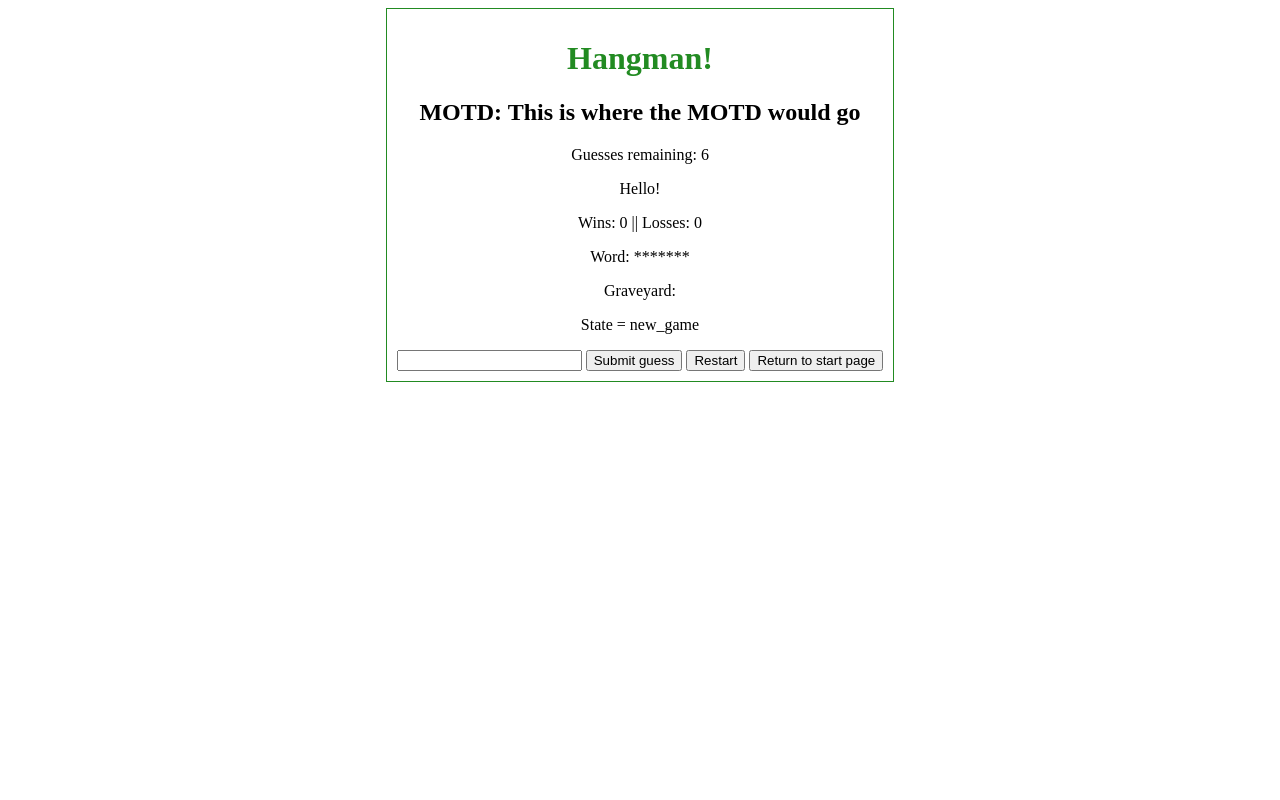
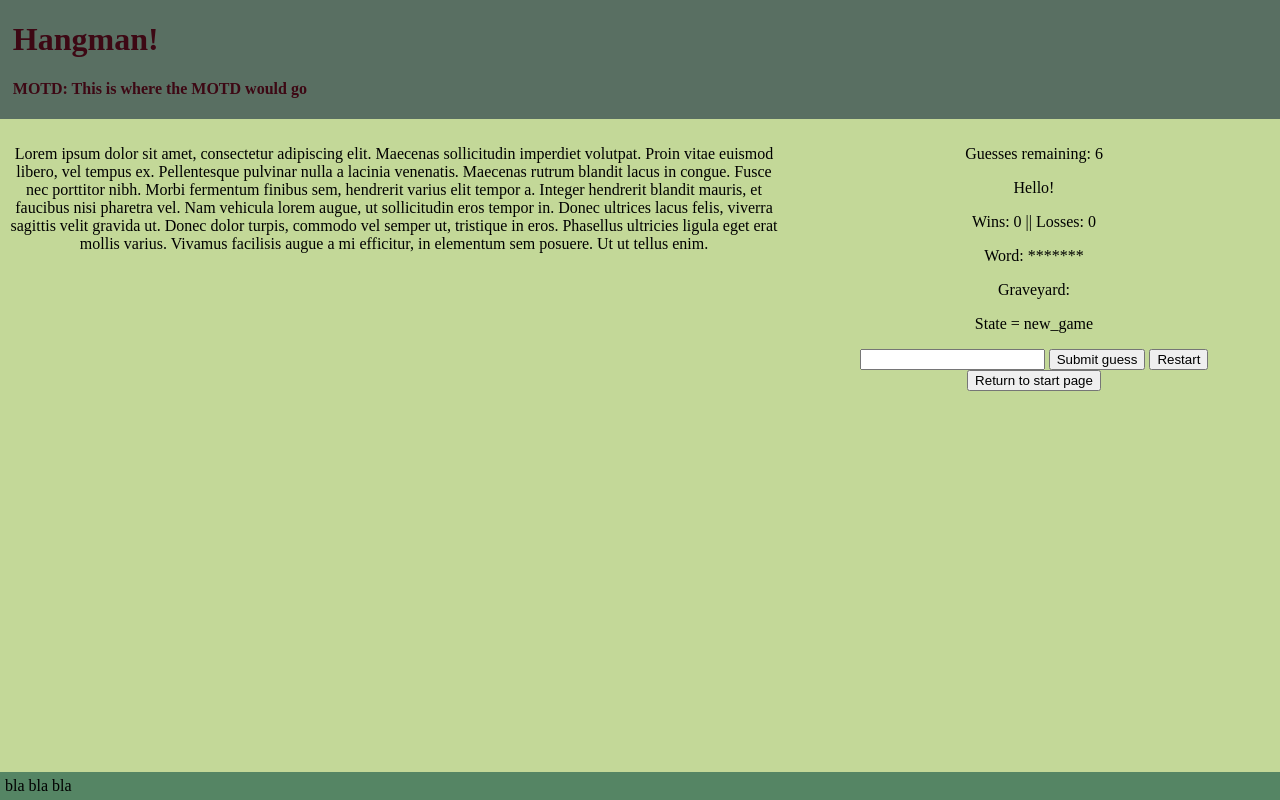
Before and after one commit to strnge/flask_hangman, a Flask app: page /init in a window 1280 px wide. Run offline with Flask 3, Linux system fonts and the light colour scheme.

Commit message:
UI updates, added section for graphics currently with placeholder lorem ipsum text

```diff
--- a/static/styles/styles.css
+++ b/static/styles/styles.css
@@ -1,27 +1,63 @@
-h1 {
-    color :forestgreen;
+h1,h2,h4 {
+    color: #3D0814;
 }
 
-#main_container {
-    width:100%;
-    display:flex;
-    justify-content: center;
+html,body {
+    height: 100%;
 }
 
-#inner_container {
-    max-width: 50%;
+body{
+    margin: 0;
+    display: flex;
+    flex-direction: column;
+    background-color: #D6C9AE;
+}
+
+.header {
+    background-color: #596F62;
+    justify-content: left;
+    padding-left: 1%;
+}
+
+.footer {
+    background-color: #558564;
+    justify-content: left;
+    padding: 5px;
+    flex-shrink: 0;
+}
+
+.main_container {
+    width: 100%;
+    display: flex;
+    justify-content: center;
+    flex: 1 0 auto;
+}
+
+.image_container {
+    background-color: #C3D898;
+    max-width: 60%;
     text-align: center;
     margin:0 auto;
     padding: 10px;
-    border: 0.1em solid forestgreen;
+}
+
+.menu_container {
+    background-color: #C3D898;
+    width: 100%;
+    text-align: center;
+    margin:0 auto;
+    padding: 10px;
 }
 
 @media(max-width: 767px) {
-    #inner_container {
+    .inner_container {
         max-width: 300px;
         text-align: center;
         margin:0 auto;
         padding: 10px;
-        border: 0.1em solid forestgreen;
+    }
+    .header {
+        text-align: center;
+        max-width: 767px;
     }
 }
--- a/templates/index.html
+++ b/templates/index.html
@@ -7,11 +7,20 @@
     <title>Hangman!</title>
     <script src="{{ url_for('static',filename='app.js') }}"></script>
 </head>
+<header class="header">
+    <h1 id="title">Hangman!</h1>
+    <h4 id="motd">MOTD: {{ motd }}</h4>
+</header>
 <body>
-<div id="main_container">
-    <div id="inner_container">
-        <h1>Hangman!</h1>
-        <h2>MOTD: {{ motd }}</h2>
+<div class="main_container">
+    <div class="image_container">
+
+        <p>
+            Lorem ipsum dolor sit amet, consectetur adipiscing elit. Maecenas sollicitudin imperdiet volutpat. Proin vitae euismod libero, vel tempus ex. Pellentesque pulvinar nulla a lacinia venenatis. Maecenas rutrum blandit lacus in congue. Fusce nec porttitor nibh. Morbi fermentum finibus sem, hendrerit varius elit tempor a. Integer hendrerit blandit mauris, et faucibus nisi pharetra vel. Nam vehicula lorem augue, ut sollicitudin eros tempor in. Donec ultrices lacus felis, viverra sagittis velit gravida ut. Donec dolor turpis, commodo vel semper ut, tristique in eros. Phasellus ultricies ligula eget erat mollis varius. Vivamus facilisis augue a mi efficitur, in elementum sem posuere. Ut ut tellus enim.
+        </p>
+
+    </div>
+    <div class="menu_container">
         <p id="health_counter">Guesses remaining: {{ health }}</p>
         <p id="game_message">{{ default_message }}</p>
         <p id="score_container">Wins: {{ wins }} || Losses: {{ losses }}</p>
@@ -29,6 +38,8 @@
         </form>
     </div>
 </div>
-
 </body>
+<footer class="footer">
+    bla bla bla
+</footer>
 </html>
```
Also changed, not shown: templates/welcome.html (+16 -4 lines).
